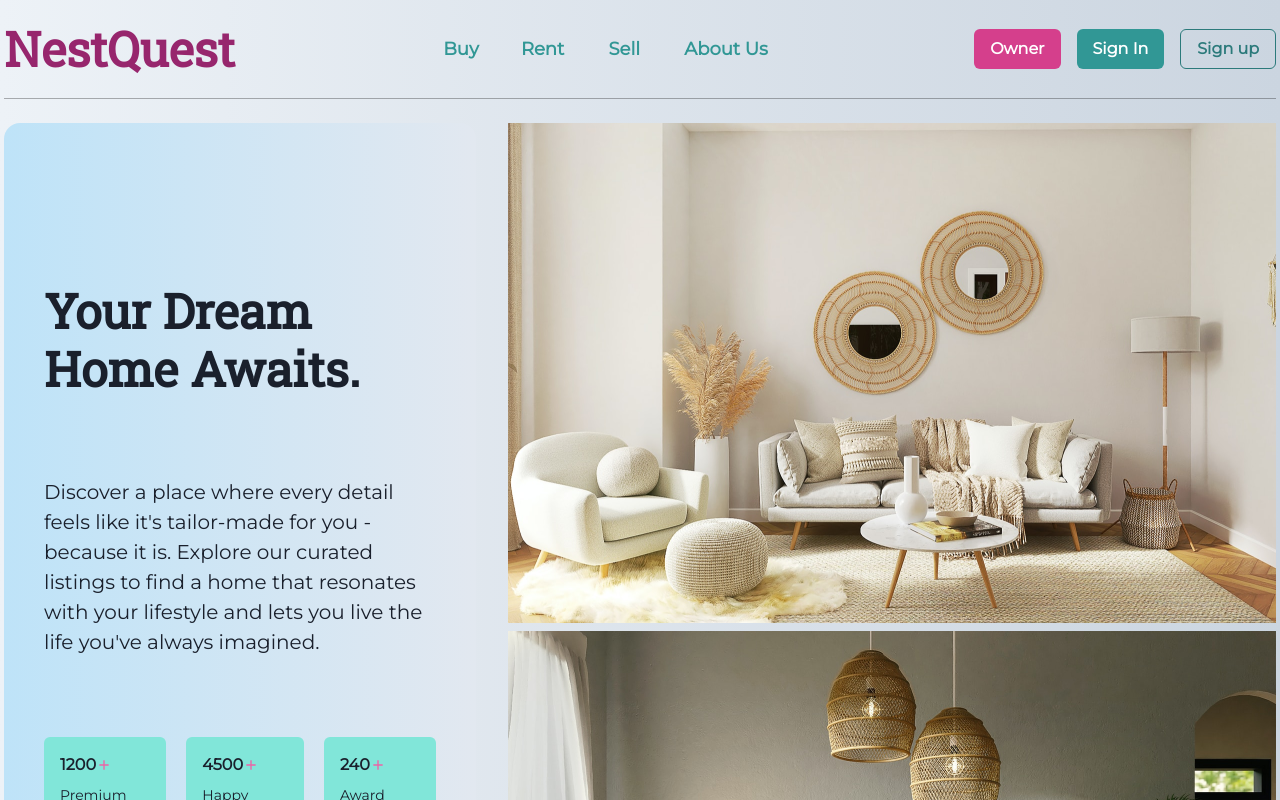
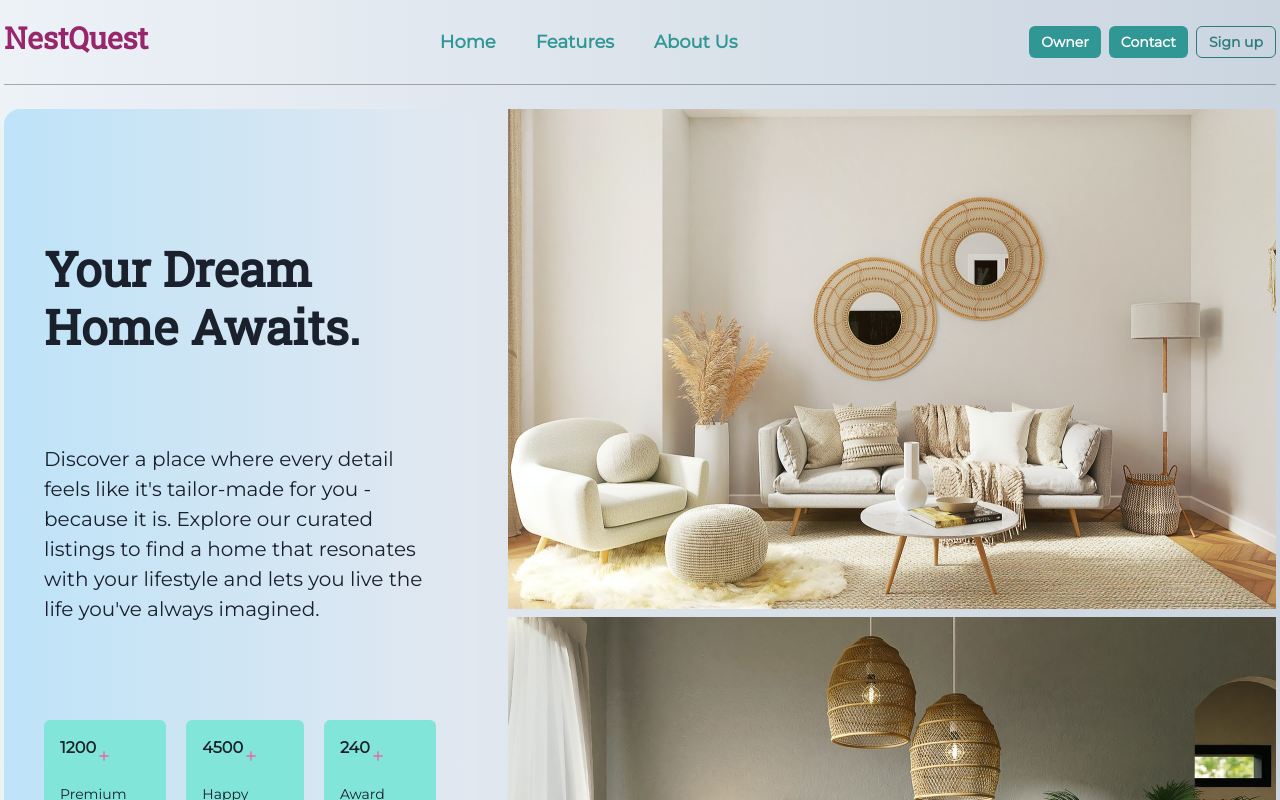
Before and after one commit to arindakhill/mini-property-management-frontend-ug, a React (Vite) app: page / in a window 1280 px wide. Shown: the top 800 px of the page. Built offline with nearby package versions, Linux system fonts and the light colour scheme.

Commit message:
trying to resolve conflicts-hillary

```diff
--- a/package.json
+++ b/package.json
@@ -13,6 +13,7 @@
     "@emotion/react": "^11.10.0",
     "@emotion/styled": "^11.10.0",
     "axios": "^1.6.7",
+    "bootstrap": "^5.3.2",
     "framer-motion": "^6.5.1",
     "react": "^18.2.0",
     "react-dom": "^18.2.0",
--- a/src/App.jsx
+++ b/src/App.jsx
@@ -10,6 +10,10 @@ import HouseDetails from './components/PropertyDetails/HouseDetails';
 import UserRegistration from './components/auth/UserRegistration';
 import HeaderComponent from './components/Owners/HeaderComponent';
 import OwnerDashboardComponent from './components/Owners/OwnerDashboardComponent';
+import Owners from '.components/Owners/Owners';
+import 'bootstrap/dist/css/bootstrap.min.css'
+import NewOwner from './components/Owner/NewOwner';
+import Form from './components/PropertyDetails/Form';
 
 const App = () => {
   return (
@@ -22,7 +26,7 @@ const App = () => {
             <Route path=":propertyId" element={<HouseDetails />} />
           </Route>
           <Route path="/signup" element={<UserRegistration/>}/>
-          <Route path="/owner" elememtn={<OwnerDashboardComponent/>}/>
+          <Route path="/owner" element={<OwnerDashboardComponent/>}/>
           <Route path="*"
                 element={ <main style={{ padding: "1rem" }}>
                             <p>There's nothing here!</p>
--- a/src/components/Header/Header.jsx
+++ b/src/components/Header/Header.jsx
@@ -11,23 +11,23 @@ const Header = () => {
     <chakra.header id="header" borderBottom='1px solid rgb(0,0,0,0.3)'>
       <Flex w='100%' py='5' align='left' justify='space-between'>
         <Link to='/'>
-          <Heading fontSize='5xl' color='pink.700'>NestQuest</Heading>
+          <Heading fontSize='3xl' color='pink.700'>NestQuest</Heading>
         </Link>
         {
           isDesktop ? (
           <>
             <ButtonGroup as='nav' variant='link' spacing='10'>
                 {
-                  ['Buy', 'Rent', 'Sell', 'About Us'].map((item)=>(
+                  ['Home', 'Features', 'About Us'].map((item)=>(
                     <Button fontSize='18px' key={item} >{item}</Button>
                     ))
                 }
             </ButtonGroup>
 
-            <HStack spacing ='4'>
-            <Button size='md' variant='solid' onClick={()=>(navigate("/owner"))} bg="pink.500">Owner</Button>
-              <Button size='md' variant='solid'>Sign In</Button>
-              <Button size='md' variant='outline' onClick={()=>(navigate("/signup"))}>Sign up</Button>
+            <HStack>
+            <Link to='/owner'><Button size='sm' variant='solid'>Owner</Button></Link>
+              <Button size='sm' variant='solid'>Contact</Button>
+              <Button size='sm' variant='outline'>Sign up</Button>
             </HStack>
           </>
           ) : (
```
Also changed, not shown: 1 other file (tests, documents, lock files or other folders).
